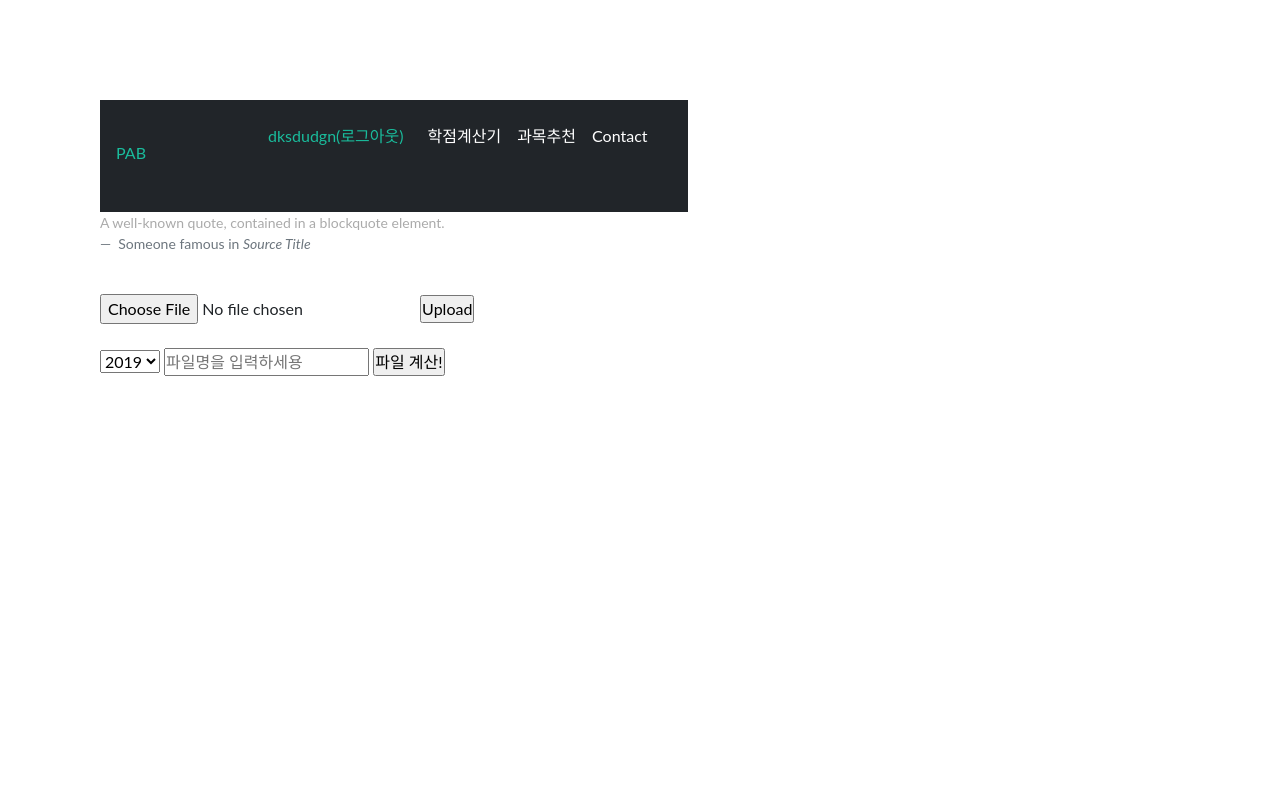
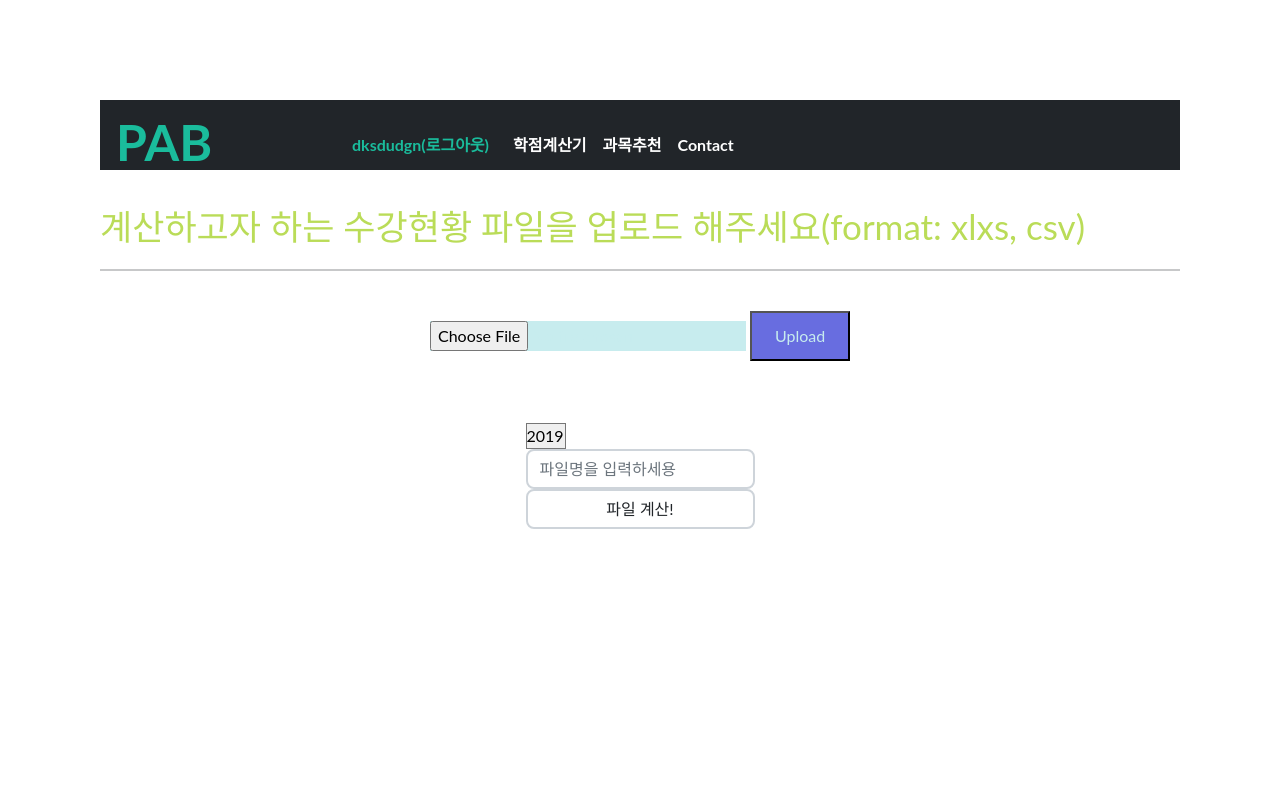
Before and after one commit to AhnYeonghoo/opensource_project, a Django app: page /search/get_my_lecture/ in a window 1280 px wide. Run offline with Django 3.2, Linux system fonts and the light colour scheme; a user stored in the database is signed in; parts of the project's set-up code (start-up, migrations or seed data) failed here and were passed over; some libraries are stand-ins or nearby versions; some web fonts are replaced.

Commit message:
style: 학점계산하는 page 나름.. 꾸미기..

```diff
--- a/evolve/static/index.css
+++ b/evolve/static/index.css
@@ -1,11 +1,8 @@
 @import url("https://fonts.googleapis.com/css2?family=Hi+Melody&display=swap");
-
 * {
   margin: 0;
-  padding: 0;
-  box-sizing: content-box;
-  height: max-content;
-  width: max-content;
+  box-sizing: border-box;
+  padding: 0; /* 박스 영역은 테두리까지*/
 }
 a {
   text-decoration: none;
@@ -24,11 +21,7 @@
   float: right;
   margin-right: 5px;
 }
-
-#Slideshow > #slides > img {
-  width: 1200px;
-  float: right;
-}
+/* 헤더 영역 */
 header {
   width: 100%;
   height: 80px;
@@ -47,7 +40,7 @@
 /* 네비게이션 영역(메뉴바)*/
 nav {
   float: right;
-  width: 750px;
+  width: 900px;
   height: 100px;
   padding-top: 40px;
   margin-left: 100px;
@@ -55,13 +48,20 @@
 #topMenu {
   height: 60px;
 }
-
+#topMenu > li {
+  float: left;
+  font-size: 20px;
+  margin-left: 10px;
+}
 #topMenu > li > a {
   display: block;
   color: black;
   font-weight: 600;
   text-shadow: 0 1px gray;
   padding: 10px 60px;
+}
+#topMenu > li > a > span {
+  font-size: 0.5em;
 }
 #topMenu > li > a:hover {
   color: #000;
@@ -70,11 +70,6 @@
 #topMenu > li {
   float: left;
   position: relative;
-}
-
-#topMenu > li:hover {
-  color: aqua;
-  text-shadow: 0 - 1px #07c;
 }
 #topMenu > li > ul {
   display: none;
@@ -103,21 +98,117 @@
 
 /*본문 시작*/
 /*이미지 슬라이드 쇼 영역*/
+#slideShow {
+  clear: both; /* 플로팅 해제*/
+  width: 100%;
+  height: 450px;
+  position: relative;
+  overflow: hidden; /*영역이 넘치면 감춤*/
+}
+#slides {
+  position: absolute;
+}
+#slides > img {
+  width: 100%;
+  float: left;
+}
 
+/* 콘텐츠 영역 */
+#contents {
+  width: 100%;
+  height: 300px;
+  margin-top: 5px;
+}
+/*탭 메뉴 영역 */
+#tabMenu {
+  float: left;
+  width: 600px;
+  height: 100%;
+  margin-top: 10px;
+}
+#tabMenu input[type="radio"] {
+  display: none;
+}
+#tabMenu label {
+  display: inline-block;
+  margin: 0 0;
+  padding: 15px 25px;
+  font-weight: 600;
+  text-align: center;
+  color: #aaa;
+  border: 1px solid transparent;
+}
+#tabMenu label:hover {
+  color: #222;
+  cursor: pointer;
+}
+#tabMenu input:checked + label {
+  color: #b00;
+  border: 1px solid #ddd;
+  background-color: #eee;
+}
+.tabContent {
+  display: none;
+  padding: 20px 0 0;
+  border-top: 1px solid #ddd;
+}
+.tabContent h2 {
+  display: none;
+}
+#notice ul {
+  list-style: disc;
+  margin-left: 30px;
+}
+#notice ul li {
+  font-size: 16px;
+  line-height: 2.5;
+}
+#faq ul li {
+  font-size: 16px;
+  line-height: 2.5;
+}
+
+#tab1:checked ~ #notice,
+#tab2:checked ~ #faq {
+  display: block;
+}
+
+/*퀵 링크 영역*/
+#links {
+  float: right;
+  width: 600px;
+  height: 100%;
+  margin-top: 15px;
+}
+#links ul {
+  padding: 0;
+  overflow: hidden;
+}
+#links ul li {
+  float: left;
+  width: 33%;
+  text-align: center;
+  margin: 10px 0;
+}
+#links ul li a span {
+  display: block;
+  margin: 0 auto;
+  width: 150px;
+  height: 150px;
+  border-radius: 100%;
+  border: 1px solid #ddd;
+  line-height: 150px;
+}
+
+#links ul li a p {
+  margin-top: 15px;
+  font-weight: 600;
+  color: #666;
+}
+/* 하단 푸터 부분*/
 footer {
   width: 100%;
-  height: 200px;
+  height: 100px;
   border-top: 2px solid #222;
   background-color: azure;
-  margin-bottom: 5px;
 }
-
-#company {
-  clear: left;
-  margin-bottom: 25px;
-  margin-left: 20px;
-}
-p {
-  font-size: 14px;
-  color: #aaa;
-}
--- a/evolve/templates/base.html
+++ b/evolve/templates/base.html
@@ -1,23 +1,4 @@
 {% load static %}
-
-{% comment %}
-
-<body>
-    <div>
-        <h1><a href="/">PAB</a></h1>
-        <h1><a font-size:30px>
-                <h1><a>
-    </div>
-
-    {% for post in posts %}
-    <div>
-        <p>published: {{ post.published_date }}</p>
-        <h1><a href="">{{ post.title }}</a></h1>
-        <p>{{ post.text|linebreaksbr }}</p>
-    </div>
-    {% endfor %}
-</body> {% endcomment %}
-
 
 
 
@@ -36,49 +17,51 @@
 </head>
 
 
-<body>
 
-    {% block header %}
-    <main>
-        <header class="p-3 bg-dark text-white">
+<header class="p-3 bg-dark text-white" style="height: 70px;
+padding: rem;
+color: white;
+background: teal;
+font-weight: bold;
+display: flex;
+justify-content: space-between;
+align-items: center;">
 
-            <link href="//fonts.googleapis.com/css?family=Lobster&subset=latin,latin-ext" rel="stylesheet"
-                type="text/css">
-            <a id="logo" href="{% url 'search:index' %}">PAB</a>
-            <ul class="nav col-12 col-lg-auto me-lg-auto mb-2 justify-content-center mb-md-0">
+    <a id="logo" href="{% url 'search:index' %}" style="font-size:50px;">PAB</a>
+    <link href="//fonts.googleapis.com/css?family=Lobster&subset=latin,latin-ext" rel="stylesheet" type="text/css">
 
-                <li style="">
+    <nav class="nav col-12 col-lg-auto me-lg-auto mb-2 justify-content-center mb-md-0">
+
+        <span style="">
             {% if user.is_authenticated %}
             <a class="nav-link" href="{% url 'authenticated:logout' %}">{{ user.username }}(로그아웃)</a>
             {% else %}
             <a class="nav-link" href="{% url 'authenticated:login' %}">Login</a>
             {% endif %}
-                </li>
-                <li>
+        </span>
+        <span>
             {% if not user.is_authenticated %}
             <a class="nav-link" href="{% url 'authenticated:signup' %}">Signup</a>
             {% endif %}
-                </li>
-                </div>
+        </span>
 
-                <li>
+        <span>
             <a href="{% url 'search:goto_upload_file' %}" class="nav-link px-2 text-white">학점계산기</a>
-                </li>
-                <li>
+        </span>
+        <span>
             <a href="{% url 'search:goto_recomand' %}" class="nav-link px-2 text-white">과목추천</a>
-                </li>
-                <li>
+        </span>
         <a href="{% url 'search:contact' %}" class="nav-link px-2 text-white">Contact</a>
-                </li>
-            </ul>
+        </span>
+    </nav>
 
 
 </header>
 
 
 
-    </main>
-    {% endblock %}
+
+
 <!-- 기본 템플릿 안에 삽입될 내용 Start -->
+
 {% block content %} {% endblock %}
-</body>
--- a/evolve/templates/upload-file.html
+++ b/evolve/templates/upload-file.html
@@ -2,36 +2,47 @@
 {% block content %}
 
 <link href="//fonts.googleapis.com/css?family=Lobster&subset=latin,latin-ext" rel="stylesheet" type="text/css">
-<figure class="text-end">
-    <blockquote class="blockquote">
-        <p>A well-known quote, contained in a blockquote element.</p>
-    </blockquote>
-    <figcaption class="blockquote-footer">
-        Someone famous in <cite title="Source Title">Source Title</cite>
-    </figcaption>
-</figure>
+
+
+<div style="margin-top: 30px;">
+    <p style="color:#badc58; font-size:35px;">계산하고자 하는 수강현황 파일을 업로드 해주세요(format: xlxs, csv)</p>
+</div>
+
+<hr>
 <br>
+<div class="input-group mb-3" style="display: flex; justify-content: center;">
     <form action="{% url 'search:upload_file' %}" method="POST" enctype="multipart/form-data">
-    <input type="file" name="uploaded_file">
+        <input type="file" name="uploaded_file" style=" background:#c7ecee;; color:#c7ecee;" value="file">
         {% csrf_token %}
-    <input type="submit" value="Upload" onclick="upload_file()">
+        <input type="submit" value="Upload" onclick="upload_file()"
+            style="width:100px; height:50px; background:#686de0; color:#c7ecee;">
     </form>
     <br>
-
+    <br>
+    <br>
+    <br>
+</div>
+<div class="input-group mb-3" style="display: flex; justify-content: center;">
     <form action="{% url 'search:calculator' %}" method="POST">
         {% csrf_token %}
-    <select name="year">
+        <select name="year" style="-webkit-appearance:none; -moz-appearance:none;
+        appearance:none;  ">
             <option value="2019">2019</option>
             <option value="2020">2020</option>
             <option value="2021">2021</option>
             <option value="2022">2022</option>
         </select>
-    <input type="text" name="file_name" placeholder="파일명을 입력하세용">
-    <input type="submit" name="calculator" value="파일 계산!">
+        <input type="text" name="file_name" class="form-control" aria-label="Text input with dropdown button"
+            placeholder="파일명을 입력하세용">
+        <input type="submit" name="calculator" class="form-control" aria-label="Text input with dropdown button"
+            value="파일 계산!">
 
     </form>
+</div>
 
 <br>
+
+
 
 
 
```
Also changed, not shown: evolve/db.sqlite3. Lines whose indentation alone changed are shown as unchanged.
